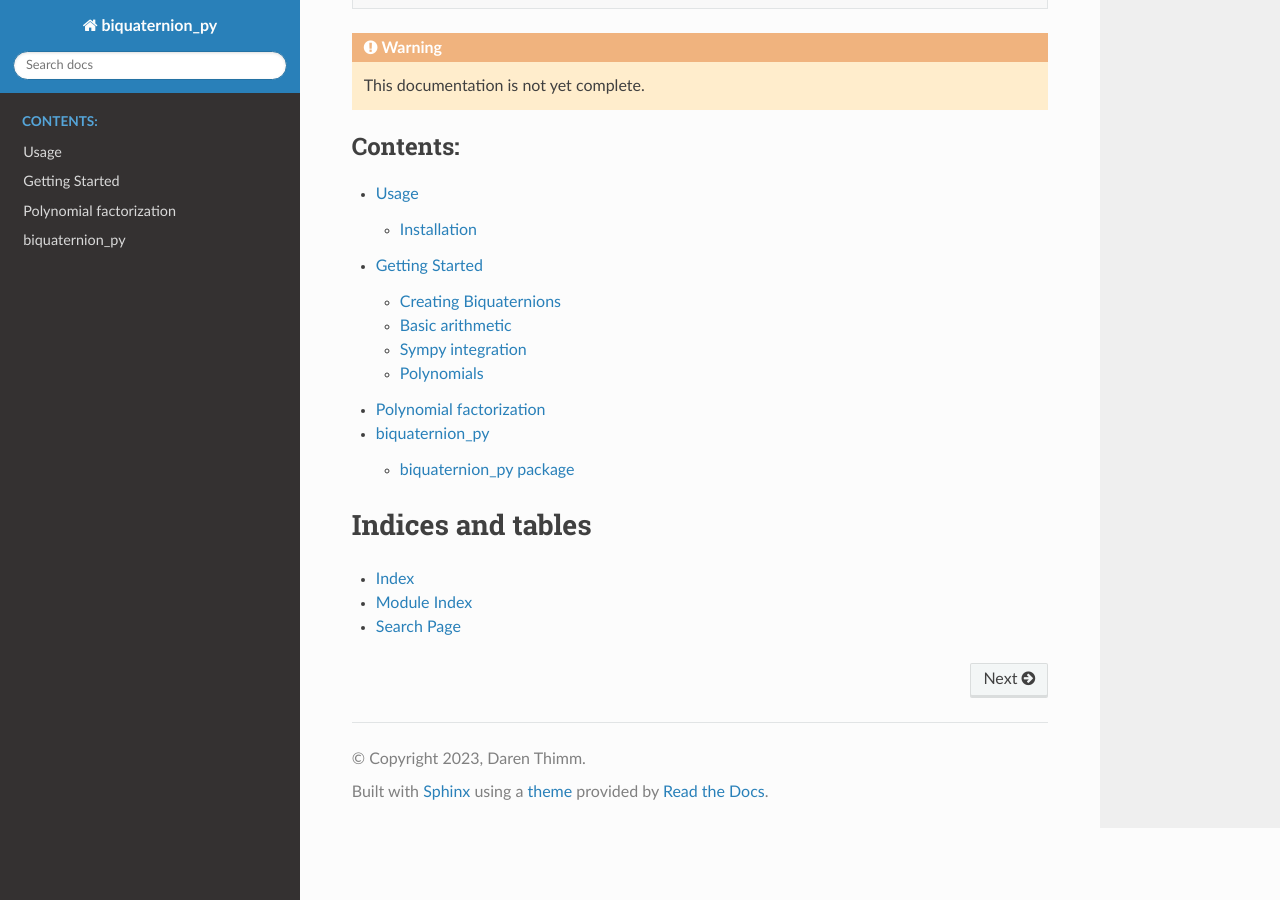
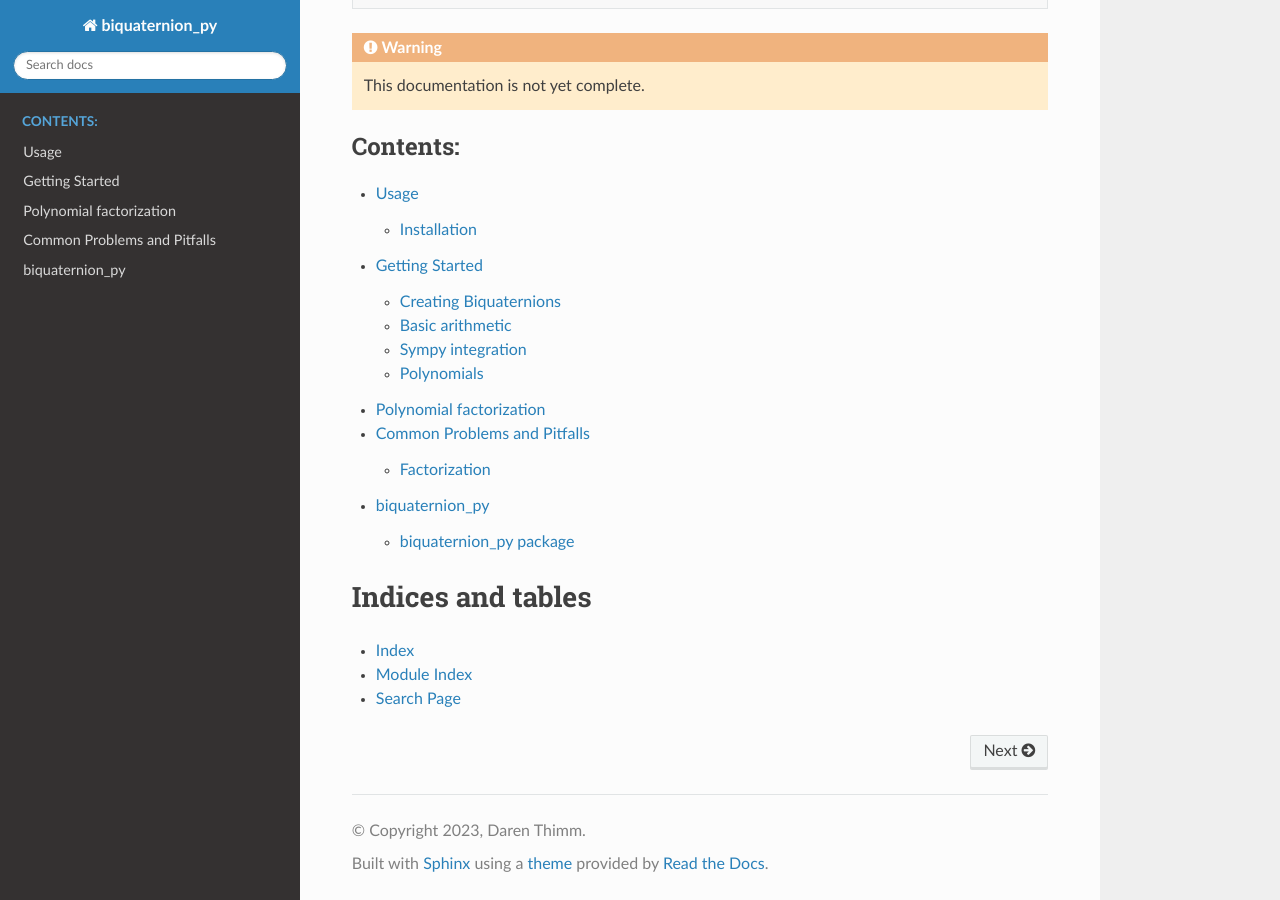
Before and after one commit to physicspenguin/biquaternion_py, a Sphinx documentation site: the page built from docs/source/index.md, in a window 1280 px wide and 900 px high, scrolled down 615 px. Built offline with Sphinx 7.4.7 and the Read the Docs theme 2.0.0, drawn with Linux system fonts in a browser that asks for light colours.

Commit message:
fixed documentation

````diff
--- a/docs/source/index.md
+++ b/docs/source/index.md
@@ -17,6 +17,7 @@ This documentation is not yet complete.
 
 Usage
 ipynb_notebooks/Tutorial
+ipynb_notebooks/Pitfalls
 
 modules
 ```
````
